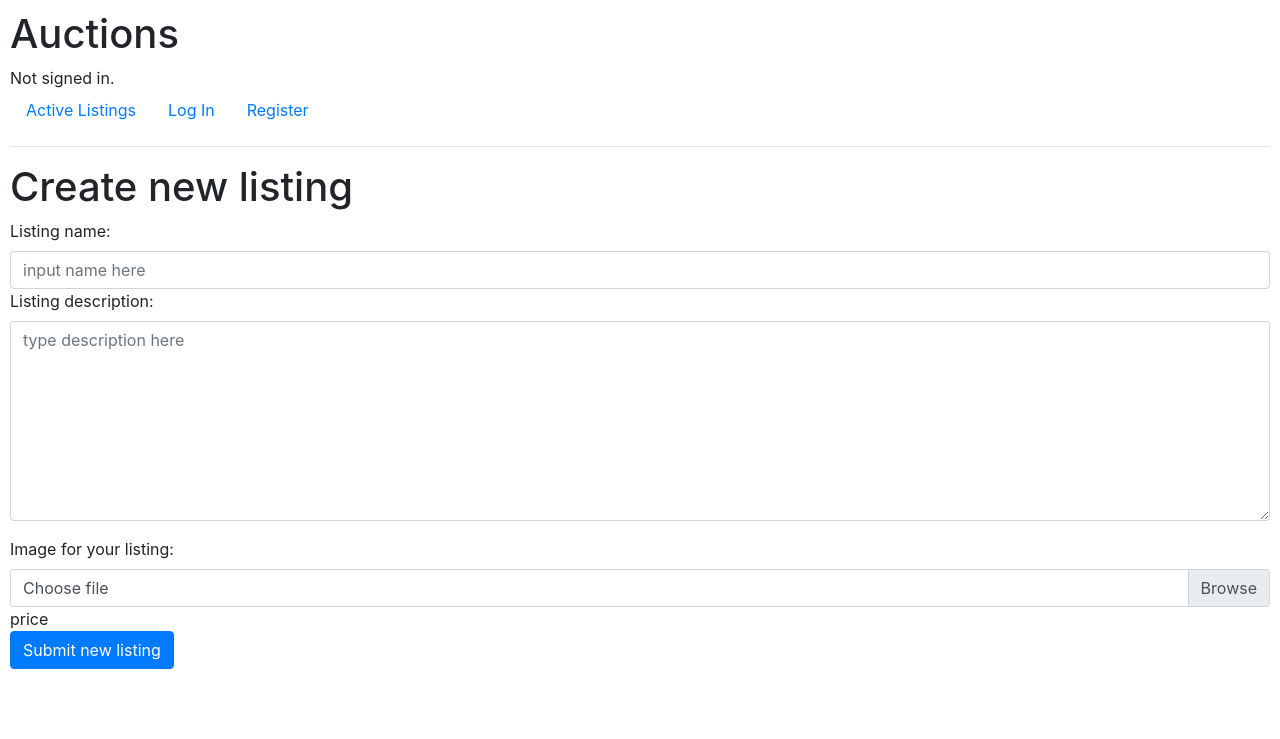
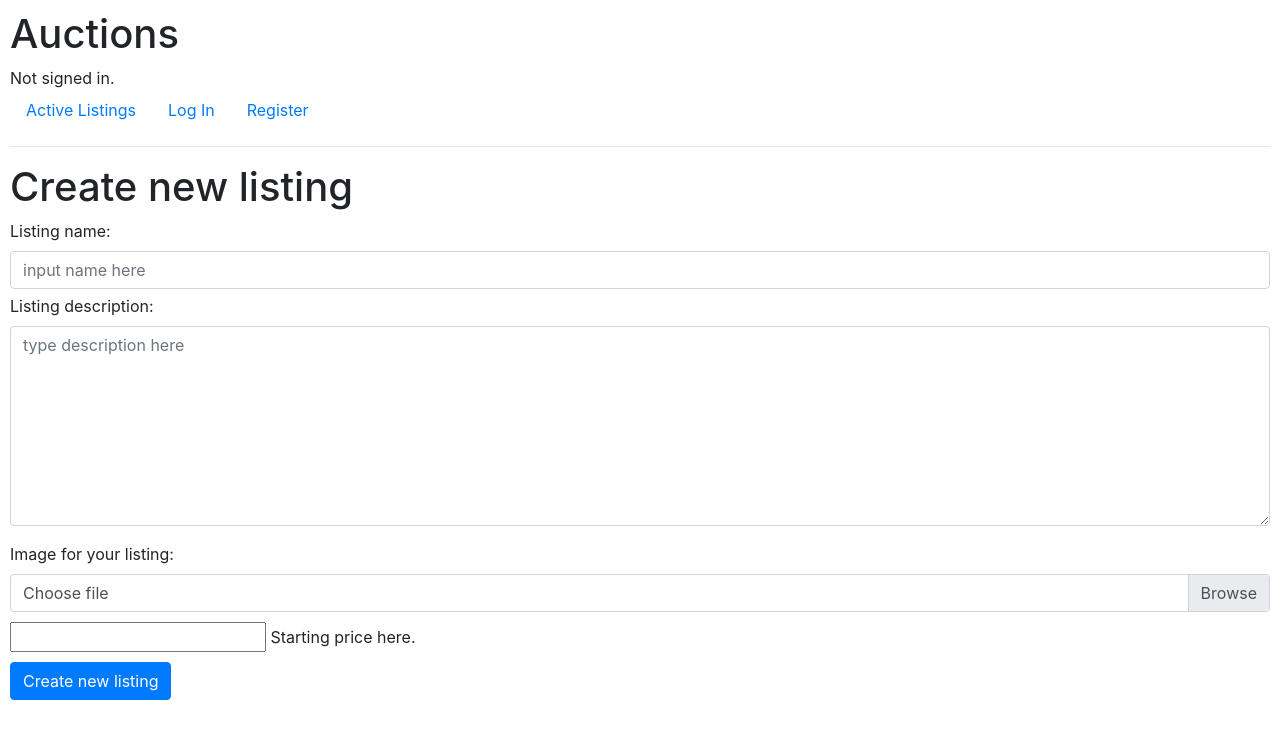
Before and after one commit to OlegKhpov/mail, a Django app: template auctions/templates/auctions/create.html in a window 1280 px wide. Shown: the top 739 px of the page. Run offline with Django 3.2, Linux system fonts and the light colour scheme; the template is opened without the code that fills it, so the values that code supplies are empty; parts of the project's set-up code (start-up, migrations or seed data) failed here and were passed over; some libraries are stand-ins or nearby versions.

Commit message:
Update 14/8 20:44

```diff
--- a/auctions/admin.py
+++ b/auctions/admin.py
@@ -5,13 +5,15 @@ from .models import User, Listing, Auction, Watchlist
 # Register your models here.
 class ListingAdmin(admin.ModelAdmin):
     list_display = (
-        "owner_id",
         "name",
         "price",
         "description",
         "image",
         "category",
+        "owner",
     )
+    list_editable = list_display
+    list_display_links = None
 
 admin.site.register(User)
 admin.site.register(Listing, ListingAdmin)
--- a/auctions/templates/auctions/create.html
+++ b/auctions/templates/auctions/create.html
@@ -2,25 +2,26 @@
 
 {% block body %}
     <h1>Create new listing</h1>
-    <form>
+    <form method="POST" action="{% url 'create_new'%}">
+        {% csrf_token %}
         <div>
             <label for="formControlRange">Listing name: </label>
-            <input type="text" class="form-control" id="formGroupExampleInput" placeholder="input name here">
+            <input type="text" class="form-control" id="formGroupExampleInput" placeholder="input name here" required="required" name="name">
         </div>
         <div class="form-group">
-            <label for="formControlRange">Listing description: </label>
-            <textarea class="form-control" type="text" placeholder="type description here" style="height: 200px;"></textarea>
+            <label for="formControlRange"style="padding-top: 5px;">Listing description: </label>
+            <textarea class="form-control" type="text" placeholder="type description here" style="height: 200px;"required="required" name="desc"></textarea>
         </div>
         <label>Image for your listing: </label>
         <div class="custom-file">
-            <input type="file" class="custom-file-input" id="inputGroupFile01" aria-describedby="inputGroupFileAddon01">
+            <input type="file" class="custom-file-input" id="inputGroupFile01" aria-describedby="inputGroupFileAddon01" name="img">
             <label class="custom-file-label" for="inputGroupFile01">Choose file</label>
         </div>
-        <div>
-            price
+        <div style="padding-top: 10px; padding-bottom: 10px">
+            <input type="number" min="1" step="any" required="required" name="stprice"> Starting price here.
         </div>
         <div>
-            <a href="" class="btn btn-primary">Submit new listing</a>
+            <input type="submit" class="btn btn-primary" value="Create new listing">
         </div>
     </form>
 {% endblock %}
--- a/auctions/urls.py
+++ b/auctions/urls.py
@@ -9,4 +9,5 @@ urlpatterns = [
     path("register", views.register, name="register"),
     path("listing/<str:listing>", views.listing, name="listing"),
     path("create", views.create, name="create"),
+    path("creare_new", views.create_new, name="create_new")
 ]
```
Also changed, not shown: auctions/models.py (+5 -2 lines), auctions/templates/auctions/listing.html (+15 -2 lines), auctions/views.py (+23 -1 lines), auctions/migrations/0017_auto_20200814_1134.py (added), auctions/migrations/0018_remove_watchlist_number_watchlist.py (added), db.sqlite3, images/avu-2018-027-6511.jpg (deleted), images/avu-2018-027-6512.jpg (deleted).
